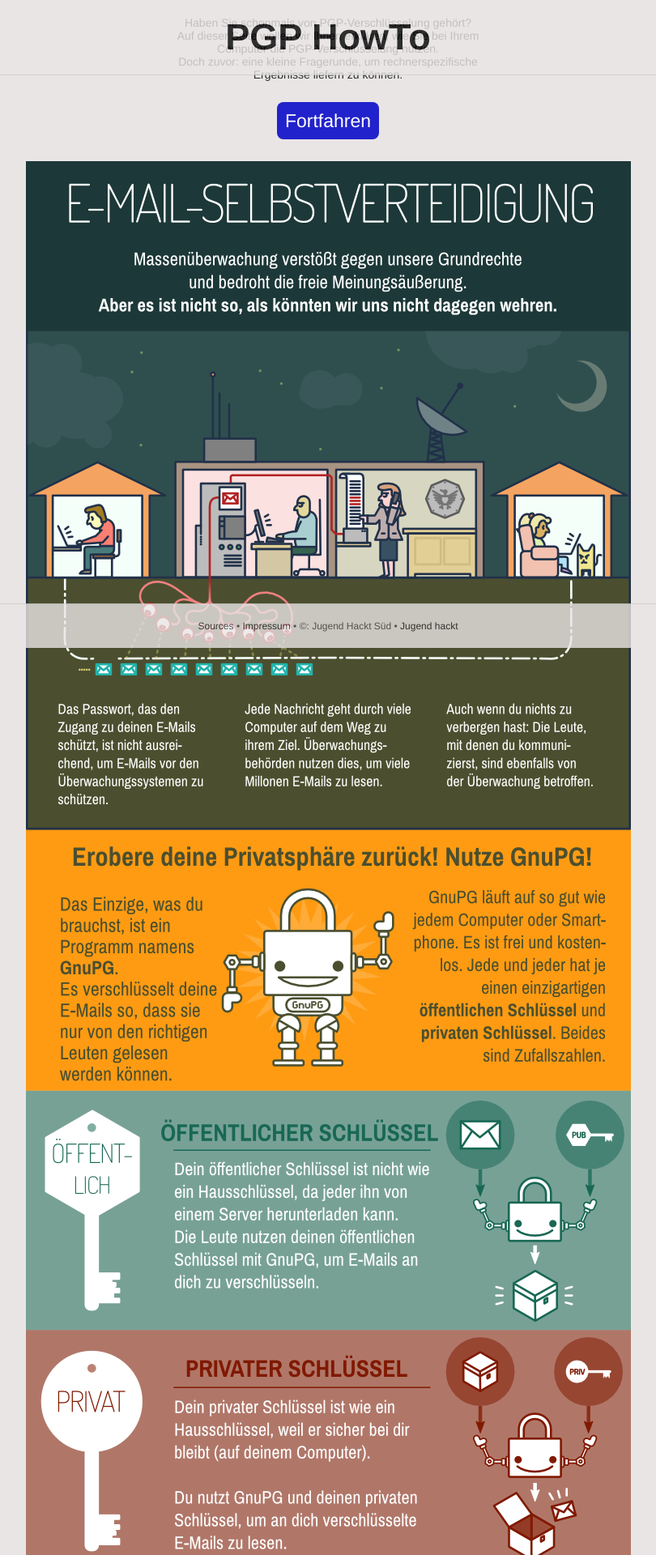
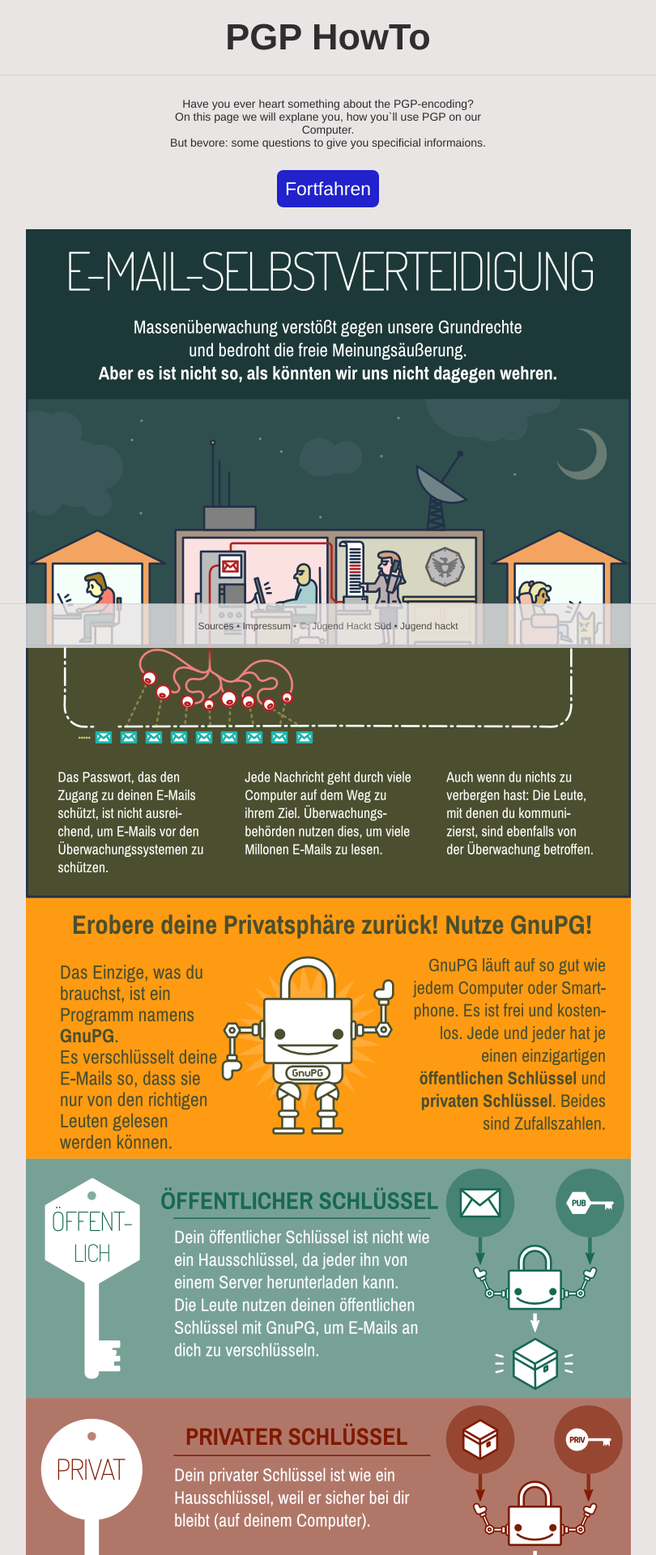
Before and after one commit to Jugendhackt/HowToPGP, a PHP site: page / in a window 1280 px wide. Shown: the top 1920 px of the page at 81% size, without its empty margins (235-1045 px from the left). Run offline with PHP 8.4, Linux system fonts and the light colour scheme; some libraries are stand-ins or nearby versions.

Commit message:
switched languages, fixed padding

```diff
--- a/strings/strings-de.php
+++ b/strings/strings-de.php
@@ -7,11 +7,11 @@ $translations = array();
 $translations["PAGE_TITLE"]         = "PGP HowTo";
 $translations["COPYRIGHT"]          = "©: Jugend Hackt Süd";
 $translations["QUESTIONS_TITLE"]    = "Fragen";
-$translations["SECTION_1"]          = "Have you ever heart something about the PGP-encoding?";
-$translations["SECTION_2"]          = "On this page we will explane you, how you`ll use PGP on our Computer.<br> But bevore: some questions to give you specificial informaions.";
+$translations["SECTION_1"]          = "Haben Sie schonmals von PGP-Verschlüsselung gehört?";
+$translations["SECTION_2"]          = "Auf dieser Seite wollen wir Ihnen erklären, wie Sie bei Ihrem Computer die PGP-Verschlüsselung nutzen. <br> Doch zuvor: eine kleine Fragerunde, um rechnerspezifische Ergebnisse liefern zu können.";
 
 # Question
-$translations["QUESTIONS_DESCRIPTION"] = "Bevore starting, we`ll request you to give us some simply informations about your system for a specificial advise. Also we`re afraid if you`ll show us, how much time you have - so we can explane it more or less in detail.";
+$translations["QUESTIONS_DESCRIPTION"] = "Um für Sie eine personalisierte Anleitung erstellen zu können, brauchen wir ein paar Informationen zu Ihrem System und der Zeit die Sie zur Verfügung haben.";
 $translations["QUESTION_ONE"]       = "Welches Betriebssystem verwenden Sie?";
 $translations["LINUX"]              = "Linux";
 $translations["WINDOWS"]            = "Windows";
--- a/strings/strings-en.php
+++ b/strings/strings-en.php
@@ -7,11 +7,11 @@ $translations = array();
 $translations["PAGE_TITLE"]         = "PGP HowTo";
 $translations["COPYRIGHT"]          = "©: Jugend Hackt Süd";
 $translations["QUESTIONS_TITLE"]    = "Fragen";
-$translations["SECTION_1"]          = "Haben Sie schonmals von PGP-Verschlüsselung gehört?";
-$translations["SECTION_2"]          = "Auf dieser Seite wollen wir Ihnen erklären, wie Sie bei Ihrem Computer die PGP-Verschlüsselung nutzen. <br> Doch zuvor: eine kleine Fragerunde, um rechnerspezifische Ergebnisse liefern zu können.";
+$translations["SECTION_1"]          = "Have you ever heart something about the PGP-encoding?";
+$translations["SECTION_2"]          = "On this page we will explane you, how you`ll use PGP on our Computer.<br> But bevore: some questions to give you specificial informaions.";
 
 # Question
-$translations["QUESTIONS_DESCRIPTION"] = "Um für Sie eine personalisierte Anleitung erstellen zu können, brauchen wir ein paar Informationen zu Ihrem System und der Zeit die Sie zur Verfügung haben.";
+$translations["QUESTIONS_DESCRIPTION"] = "Bevore starting, we`ll request you to give us some simply informations about your system for a specificial advise. Also we`re afraid if you`ll show us, how much time you have - so we can explane it more or less in detail.";
 $translations["QUESTION_ONE"]       = "Welches Betriebssystem verwenden Sie?";
 $translations["LINUX"]              = "Linux";
 $translations["WINDOWS"]            = "Windows";
--- a/templates/startpage.html
+++ b/templates/startpage.html
@@ -1,4 +1,4 @@
-<div>
+<div id="content">
   <div style="width: 400px; margin: 0 auto;">
     <p style="font-size: 14px;">
         $(SECTION_1)
--- a/templates/style.css
+++ b/templates/style.css
@@ -46,6 +46,7 @@ a {
 #description {
     width: 800px;
     margin: 0 auto;
+    margin-top: 100px;
 }
 #description p{
     text-align: justify;
```
